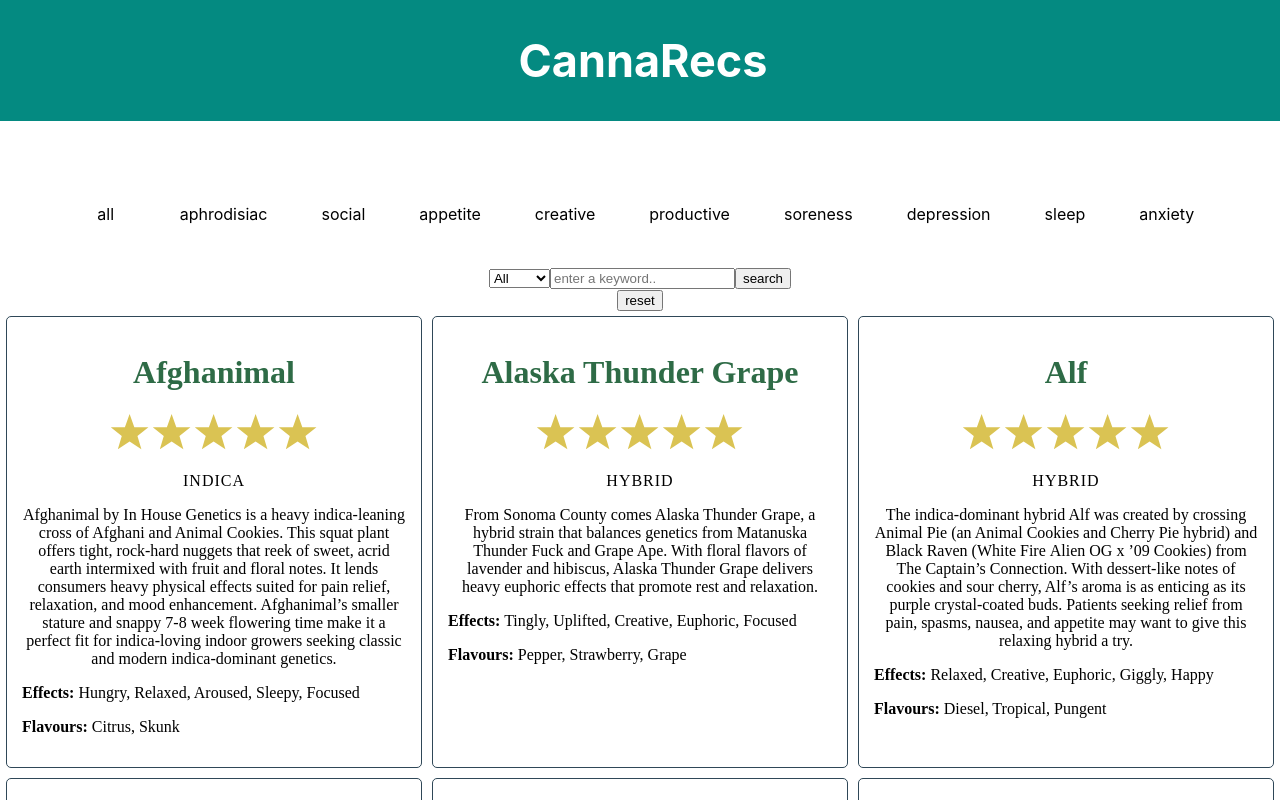
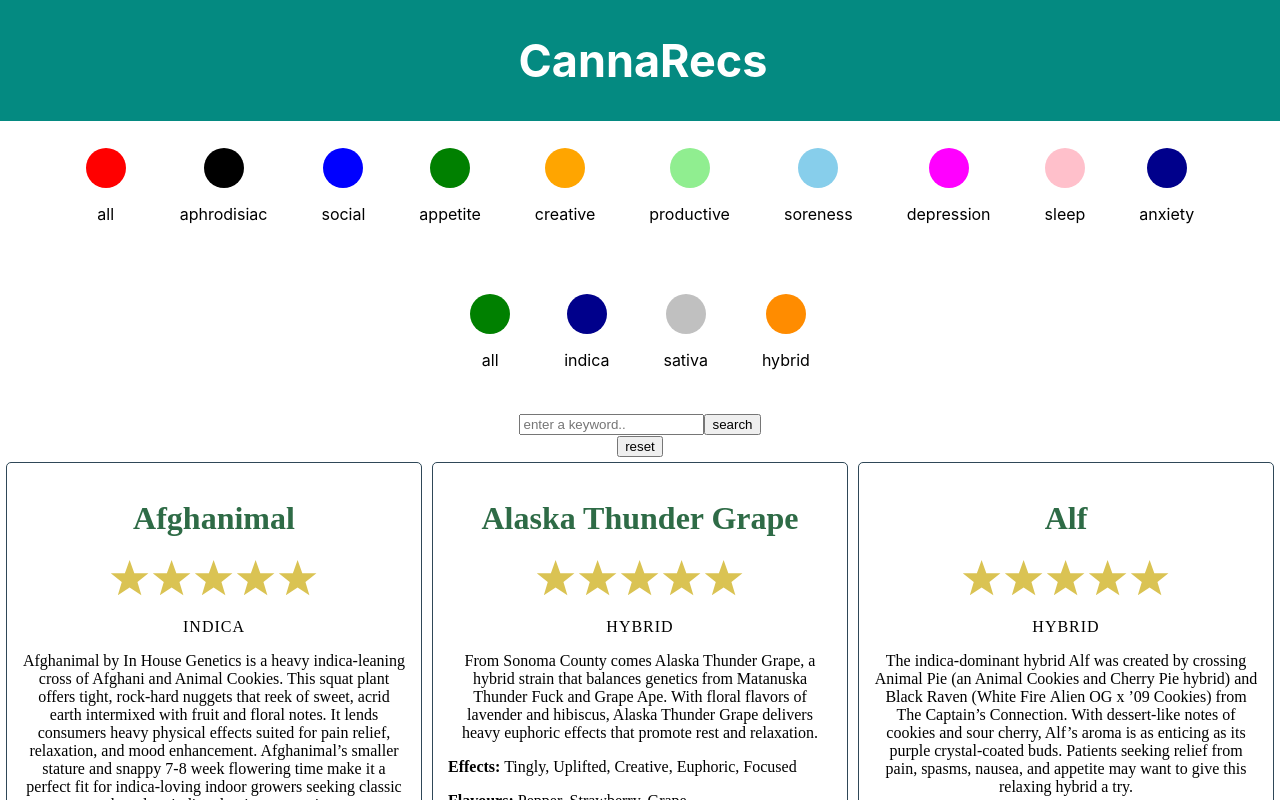
Before and after one commit to OneCodeMan/tangela-merkel, a React (Create React App) app: page / in a window 1280 px wide. Shown: the top 800 px of the page. Built offline with nearby package versions, Linux system fonts and the light colour scheme.

Commit message:
committing

```diff
--- a/src/components/HorizontalSelector/HorizontalSelector.js
+++ b/src/components/HorizontalSelector/HorizontalSelector.js
@@ -1,6 +1,7 @@
 import React from 'react';
 import { StyleSheet, css } from 'aphrodite';
 import StarRatings from 'react-star-ratings';
+import styled from 'styled-components';
 
 const styles = StyleSheet.create({
     categorySelector: {
@@ -26,11 +27,22 @@ const styles = StyleSheet.create({
       },
 });
 
+function generateBackgroundStyle(colour) {
+    let desiredBackground = {
+        backgroundColor: colour,
+        width: '40px',
+        height: '40px',
+        borderRadius: '50%',
+        margin: '0 auto'
+    }
+    return desiredBackground;
+}
+
 const HorizontalSelector = ({onClick, colour, text}) => {
 
   return (
     <div className={css(styles.categoryOptionWrapper)} onClick={() => onClick(text)}>
-        <div className={css(styles.categoryOptionBackground)}>
+        <div className={css(styles.categoryOptionBackground)} style={generateBackgroundStyle(colour)}>
         </div>
         <div className={css(styles.categoryOptionTextDiv)}>
             <p className={css(styles.categoryOptionParagraph)}>{text}</p>
--- a/src/components/StrainList/StrainList.js
+++ b/src/components/StrainList/StrainList.js
@@ -47,7 +47,9 @@ const categoryMap = {
 }
 
 const categoryKeys = _.keys(categoryMap);
-const categoryColours = ['red', 'black', 'blue', 'green', 'orange']; // TODO
+const categoryColours = ['red', 'black', 'blue', 'green', 'orange', 'lightgreen', 'skyblue', 'magenta', 'pink', 'darkblue', 'purple']; // TODO
+const typeKeys = ['all', 'indica', 'sativa', 'hybrid'];
+const typeColours = ['green', 'darkblue', 'silver', 'darkorange'];
 
 class StrainList extends Component {
   constructor(props) {
@@ -60,13 +62,6 @@ class StrainList extends Component {
         selectTypeValue: 'all',
         query: '',
     }
-    this.handleCategorySelectValue = this.handleCategorySelectValue.bind(this);
-    this.handleTypeSelectValue = this.handleTypeSelectValue.bind(this);
-  }
-
-  handleCategorySelectValue(event) {
-      console.log('category: ', event.target.value);
-      this.setState({ selectCategoryValue: event.target.value});
   }
 
   handleCategorySelect(category) {
@@ -74,12 +69,9 @@ class StrainList extends Component {
     this.setState({ selectCategoryValue: category});
   }
 
- handleTypeSelectValue(event) {
-    console.log('type: ', event.target.value);
-    this.setState({ selectTypeValue: event.target.value});
-
-    let newStrainList = _.orderBy(categoryMap[this.state.selectCategoryValue], 'rating', 'desc');
-    newStrainList.filter(strain => strain.type === event.target.value);
+ handleTypeSelect(type) {
+    console.log('type: ', type);
+    this.setState({ selectTypeValue: type});
   }
 
  handleQueryChange(e) {
@@ -123,18 +115,24 @@ class StrainList extends Component {
             {categoryKeys.map((category, index) => (
               <HorizontalSelector
                 onClick={() => this.handleCategorySelect(category)}
-                colour="red"
+                colour={categoryColours[index]}
                 text={category}
              />
             ))}
+          </div>
 
-          </div>
-            <select value={this.state.selectTypeValue} onChange={this.handleTypeSelectValue}>
-                <option value="all">All</option>
-                <option value="hybrid">Hybrid</option>
-                <option value="indica">Indica</option>
-                <option value="sativa">Sativa</option>
-            </select>
+          <div className={css(styles.categorySelector)}>
+
+            {typeKeys.map((type, index) => (
+              <HorizontalSelector
+                onClick={() => this.handleTypeSelect(type)}
+                colour={typeColours[index]}
+                text={type}
+             />
+            ))}
+
+           </div>
+
             <input type="text"
                className="search-input"
                placeholder="enter a keyword.."
--- a/src/components/Title/Title.js
+++ b/src/components/Title/Title.js
@@ -9,7 +9,8 @@ const styles = StyleSheet.create({
     },
     title: {
         color: 'white',
-        fontSize: '45px'
+        fontSize: '45px',
+        cursor: 'pointer'
     }
 });
 
```
